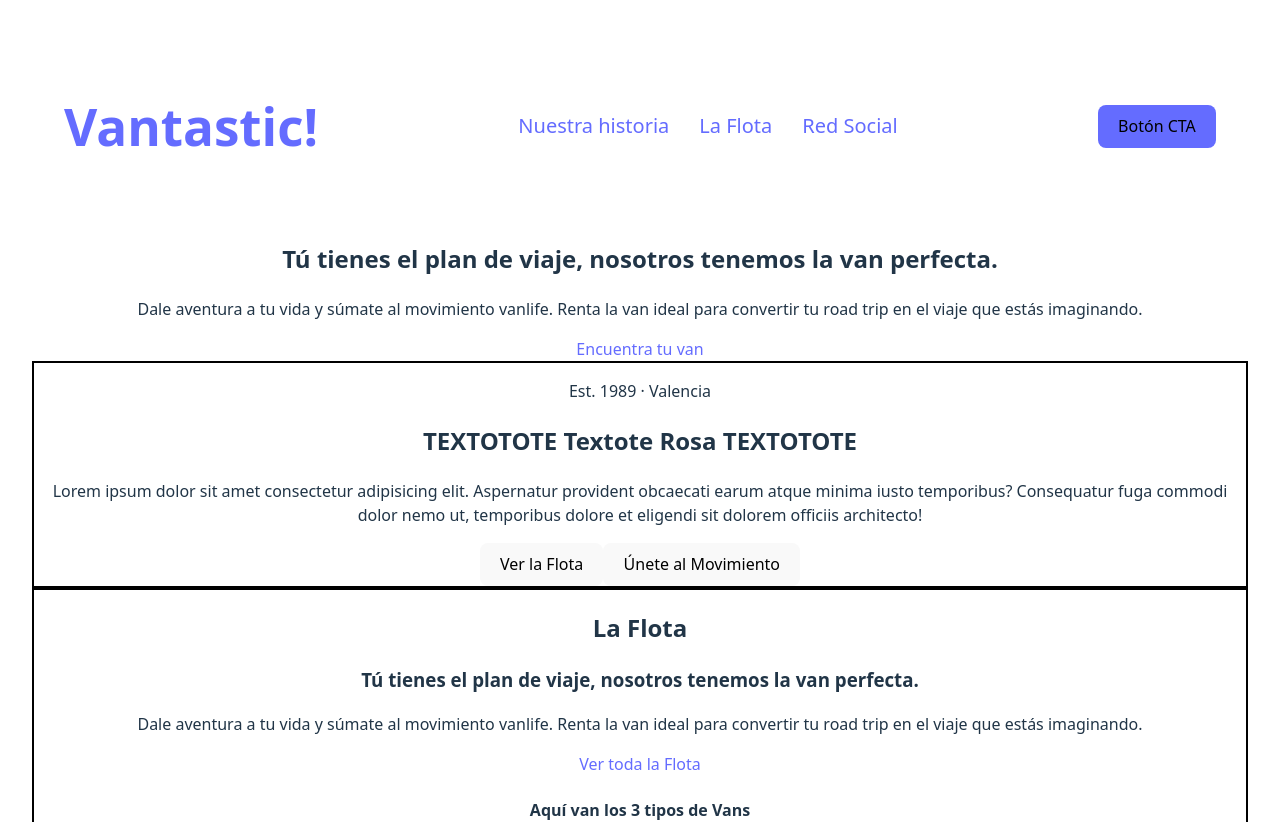
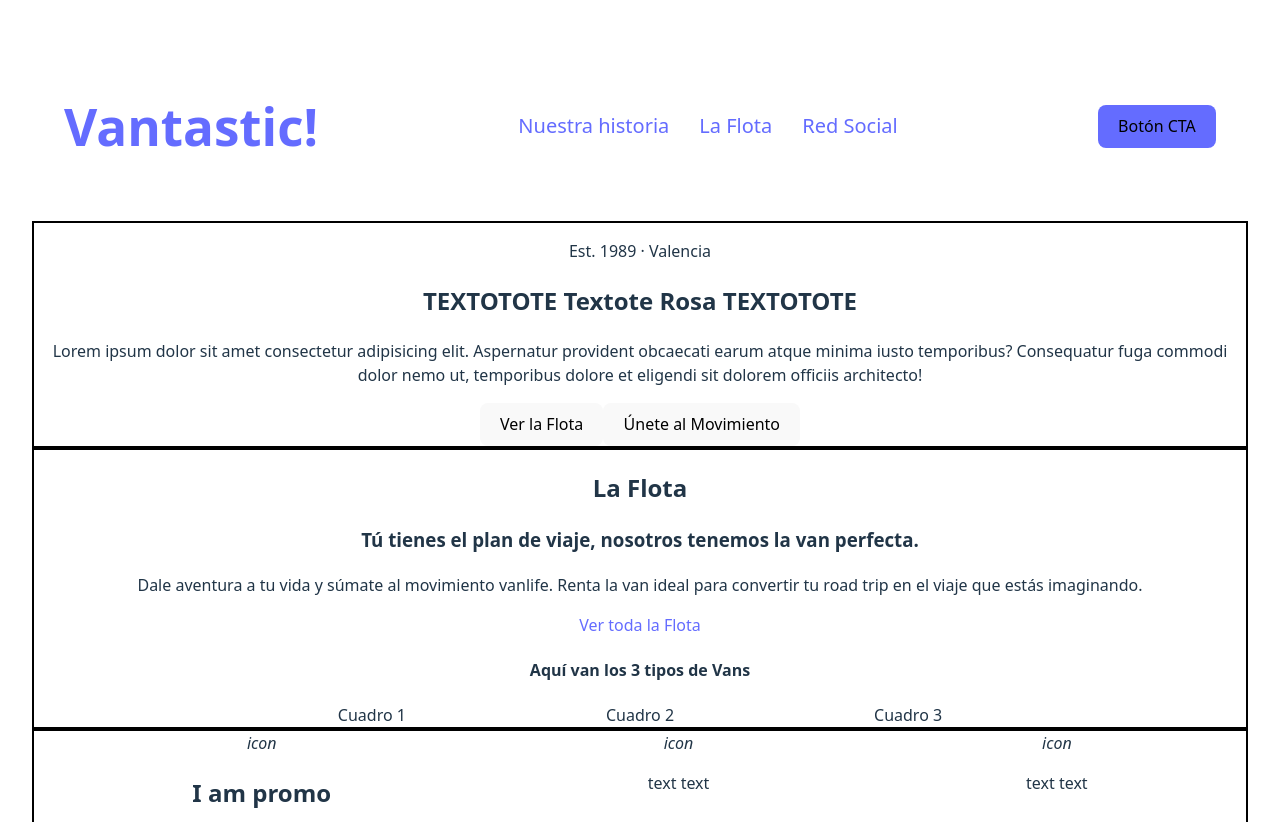
Before and after one commit to candytale55/vantastic, a React (Vite) app: page /home in a window 1280 px wide. Shown: the top 822 px of the page. Built offline with nearby package versions, Linux system fonts and the light colour scheme; what miragejs would draw is missing.

Commit message:
feat(Home): remove introductory text and link from Home component - Left only the section components.

```diff
--- a/src/pages/Home.jsx
+++ b/src/pages/Home.jsx
@@ -8,9 +8,6 @@ import { Link } from 'react-router-dom'
 export default function Home() {
   return (
     <div>
-      <h2>Tú tienes el plan de viaje, nosotros tenemos la van perfecta.</h2>
-      <p>Dale aventura a tu vida y súmate al movimiento vanlife. Renta la van ideal para convertir tu road trip en el viaje que estás imaginando.</p>
-      <Link to="vans">Encuentra tu van</Link>
       <Hero />
       <Fleet />
       <Promo />
```
